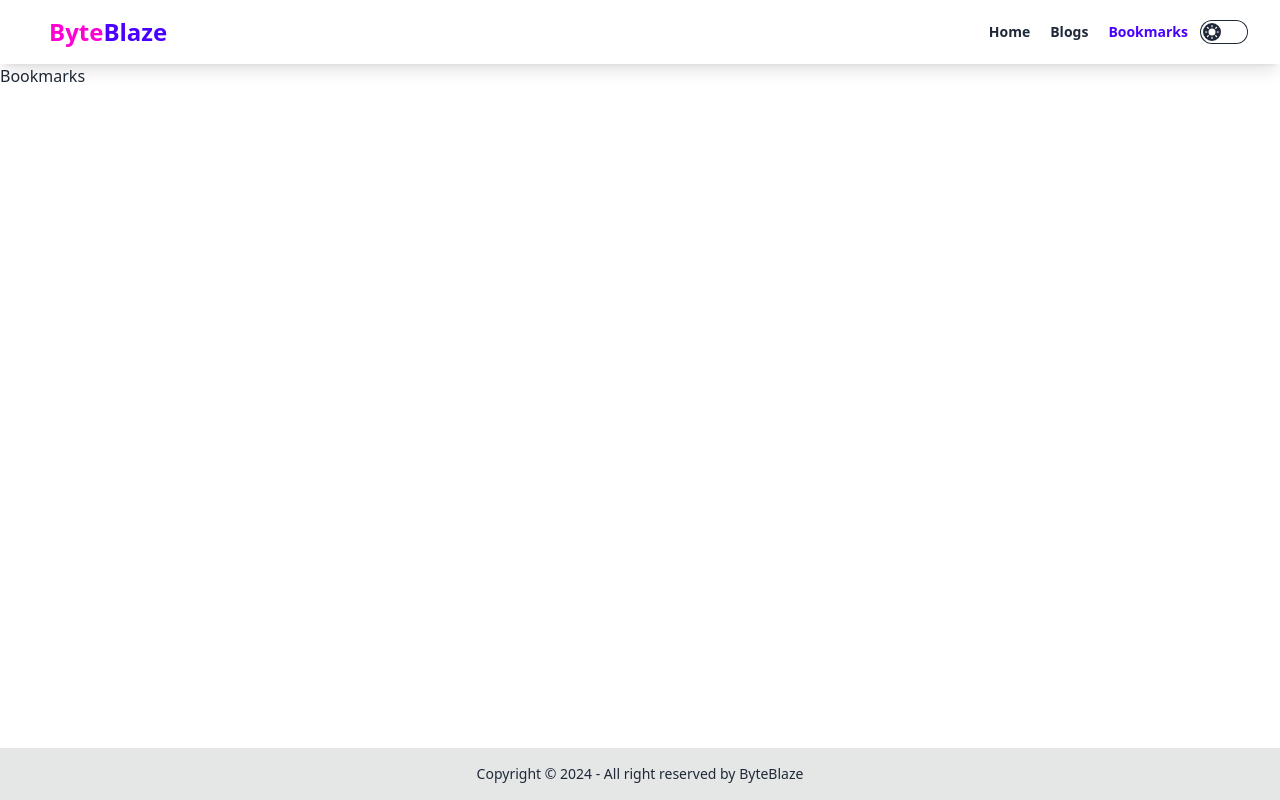
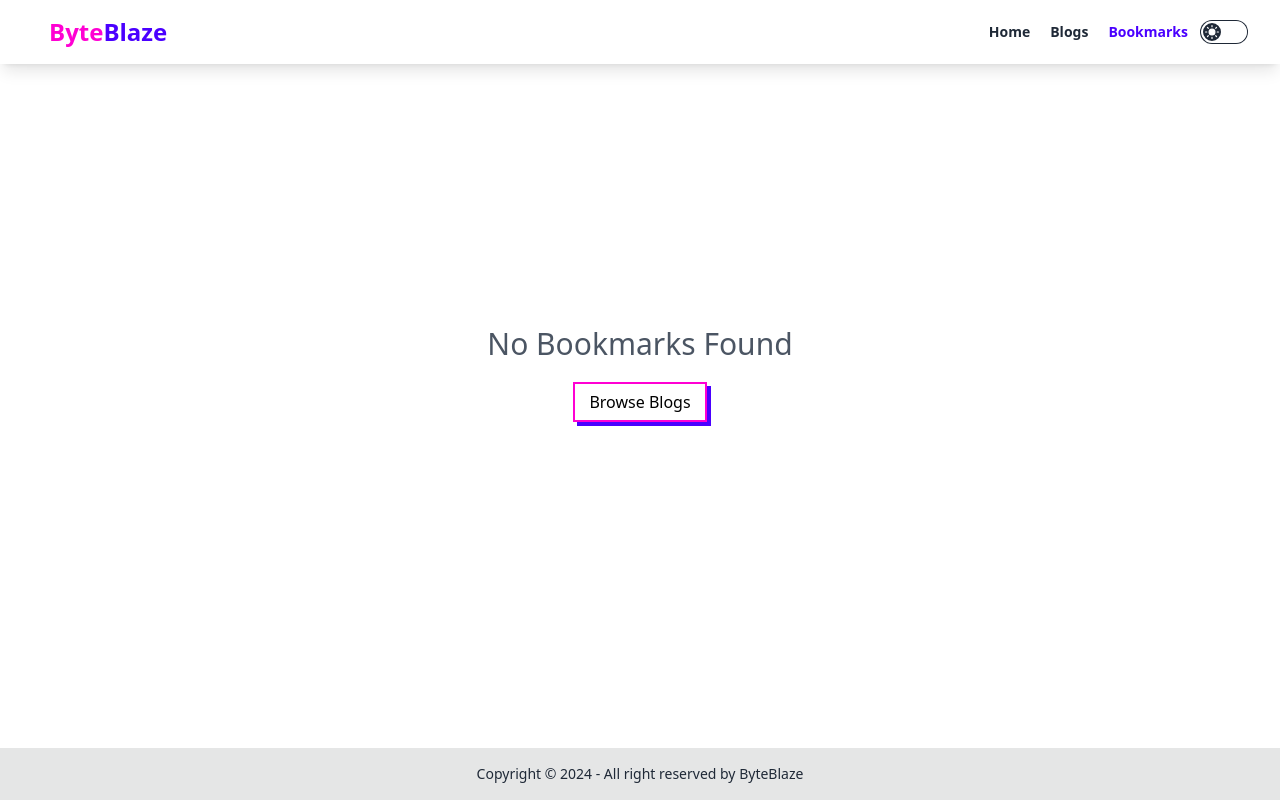
Before and after one commit to SM-Noushan/react-byte-blaze-ph-practise, a React (Vite) app: page /bookmarks in a window 1280 px wide. Built offline with nearby package versions, Linux system fonts and the light colour scheme.

Commit message:
added bookmark(save, delete, empty state)

```diff
--- a/src/components/BlogCard.jsx
+++ b/src/components/BlogCard.jsx
@@ -1,6 +1,8 @@
 import { Link } from "react-router-dom";
 import placeHolderImage from "../assets/404.jpg";
-const BlogCard = ({ data }) => {
+import { MdOutlineFolderDelete } from "react-icons/md";
+
+const BlogCard = ({ data, deletable = false, handleDelete }) => {
     const {
         id,
         cover_image,
@@ -9,14 +11,24 @@ const BlogCard = ({ data }) => {
         description
     } = data;
     return (
+        <div className="flex relative">
             <Link to={`/blog/${id}`} rel="noopener noreferrer" className="max-w-sm mx-auto group transition border-2 border-primary hover:border-secondary border-opacity-30 hover:scale-105 p-2 hover:no-underline focus:no-underline bg-gray-900 dark:bg-gray-50">
                 <img role="presentation" className="object-cover w-full rounded h-44 bg-gray-500 dark:bg-gray-500" src={cover_image || placeHolderImage} />
-            <div className="p-6 space-y-2">
+                <div className="py-6 space-y-2">
                     <h3 className="text-2xl font-semibold group-hover:underline group-focus:underline">{title}</h3>
                     <span className="text-xs text-gray-400 dark:text-gray-600">{new Date(published_at).toLocaleDateString()}</span>
                     <p>{description}</p>
                 </div>
             </Link>
+            {
+                deletable && (
+                    <div onClick={() => handleDelete(id)} className="absolute -right-5 -top-5 bg-primary hover:bg-secondary group p-3 ml-5 rounded-full hover:scale-105 cursor-pointer">
+                        <MdOutlineFolderDelete
+                            size={20}
+                            className="text-secondary group-hover:text-primary" />
+                    </div>)
+            }
+        </div>
     );
 };
 
--- a/src/components/Content.jsx
+++ b/src/components/Content.jsx
@@ -10,7 +10,8 @@ const Content = () => {
         title,
         description,
         tags,
-        body_html
+        body_html,
+        url
     } = data;
     return (
         <div rel="noopener noreferrer" className="mx-auto group border-2 border-opacity-30 p-2 hover:no-underline focus:no-underline bg-gray-900 dark:bg-gray-50">
@@ -21,7 +22,7 @@ const Content = () => {
                 }
             </div>
             <div className="space-y-2">
-                <h3 className="text-2xl font-semibold group-hover:underline group-focus:underline">{title}</h3>
+                <a href={url} target="_blank" className="text-2xl font-semibold group-hover:underline group-focus:underline">{title}</a>
                 <Markdown rehypePlugins={[rehypeRaw]}>
                     {body_html}
                 </Markdown>
--- /dev/null
+++ b/src/components/EmptyState.jsx
@@ -0,0 +1,18 @@
+import { Link } from "react-router-dom";
+
+const EmptyState = ({ message, address, label }) => {
+    return (
+        <div className="h-[calc(100vh-116px)] gap-5 flex flex-col justify-center items-center pb-16">
+            <p className="text-gray-600 text-xl lg:text-3xl">{message}</p>
+            <Link to={address} className="relative inline-block px-4 py-2 font-medium group">
+                <span className="absolute inset-0 w-full h-full transition duration-200 ease-out transform translate-x-1 translate-y-1 bg-primary group-hover:-translate-x-0 group-hover:-translate-y-0"></span>
+                <span className="absolute inset-0 w-full h-full bg-white border-2 border-secondary group-hover:bg-primary"></span>
+                <span className="relative text-black group-hover:text-white">
+                    {label}
+                </span>
+            </Link>
+        </div>
+    );
+};
+
+export default EmptyState;
--- a/src/main.jsx
+++ b/src/main.jsx
@@ -1,11 +1,15 @@
 import React from 'react';
 import ReactDOM from 'react-dom/client';
 import './index.css';
-import { createBrowserRouter, RouterProvider } from "react-router-dom";
+import { RouterProvider } from "react-router-dom";
 import { router } from './routes/Routes.jsx';
+import { Toaster } from 'react-hot-toast';
 
 ReactDOM.createRoot(document.getElementById('root')).render(
   // <React.StrictMode>
-  <RouterProvider router={router} />
+  <>
+    <RouterProvider router={router} />
+    <Toaster />
+  </>
   // {/* </React.StrictMode>, */}
 )
--- a/src/pages/Blog.jsx
+++ b/src/pages/Blog.jsx
@@ -1,5 +1,7 @@
 import { useState } from "react";
 import { Link, Outlet, useLoaderData } from "react-router-dom";
+import { MdBookmarkAdd } from "react-icons/md";
+import { saveBlog } from "../utils";
 
 const Blog = () => {
     const [tabIndex, setTabIndex] = useState(0);
@@ -12,6 +14,9 @@ const Blog = () => {
         reading_time_minutes,
         public_reactions_count,
     } = blog;
+    const handleBookmark = blog => {
+        saveBlog(blog);
+    }
     return (
         <div className="max-w-3xl px-6 py-16 mx-auto space-y-12">
             <article className="space-y-8 dark:bg-white dark:text-gray-900">
@@ -35,6 +40,9 @@ const Blog = () => {
                             </svg>
                             <span>Author</span>
                         </Link>
+                        <div onClick={() => handleBookmark(blog)} className="bg-primary p-3 ml-5 rounded-full hover:bg-opacity-30 bg-opacity-20 cursor-pointer hover:scale-105 overflow-hidden">
+                            <MdBookmarkAdd size={20} className="text-secondary" />
+                        </div>
                     </div>
                 </div>
                 <Outlet />
--- a/src/pages/Bookmarks.jsx
+++ b/src/pages/Bookmarks.jsx
@@ -1,8 +1,28 @@
+import { useEffect, useState } from "react";
+import BlogCard from "../components/BlogCard";
+import { deleteBlog, getBlogs } from "../utils";
+import EmptyState from "../components/EmptyState";
+
 const Bookmarks = () => {
+    const [blogs, setBlogs] = useState([]);
+    useEffect(() => {
+        setBlogs(getBlogs());
+    }, [])
+    const handleDelete = id => {
+        deleteBlog(id);
+        setBlogs(getBlogs());
+    }
+    if (!blogs.length) return <EmptyState message={"No Bookmarks Found"} address={"/blogs"} label={"Browse Blogs"} />
     return (
-        <div>
-            <h1>Bookmarks</h1>
-        </div>
+        <section className="px-4 sm:px-8 lg:px-12 py-8">
+            <div className="container max-w-6xl py-6 mx-auto space-y-6 sm:space-y-12">
+                <div className="grid justify-center grid-cols-1 gap-8 sm:grid-cols-2 lg:grid-cols-3">
+                    {
+                        blogs.map(blog => <BlogCard key={blog.id} data={blog} deletable={true} handleDelete={handleDelete} />)
+                    }
+                </div>
+            </div>
+        </section>
     );
 };
 
--- /dev/null
+++ b/src/utils/index.js
@@ -0,0 +1,27 @@
+import toast from 'react-hot-toast';
+
+// load data
+export const getBlogs = () => {
+    const blogs = localStorage.getItem('blogs');
+    if (blogs)
+        return JSON.parse(blogs);
+    return [];
+}
+
+// store data
+export const saveBlog = blog => {
+    const blogs = getBlogs();
+    const isExists = blogs.find(b => b.id === blog.id);
+    if (isExists)
+        return toast.error('Already Bookmarked!')
+    blogs.push(blog);
+    localStorage.setItem('blogs', JSON.stringify(blogs));
+    return toast.success('Successfully Bookmarked!');
+}
+// delete data
+export const deleteBlog = id => {
+    const blogs = getBlogs();
+    const remainingBlogs = blogs.filter(b => b.id !== id);
+    localStorage.setItem('blogs', JSON.stringify(remainingBlogs));
+    return toast.success('Blog  Removed!');
+}
```
Lines whose indentation alone changed are shown as unchanged.
